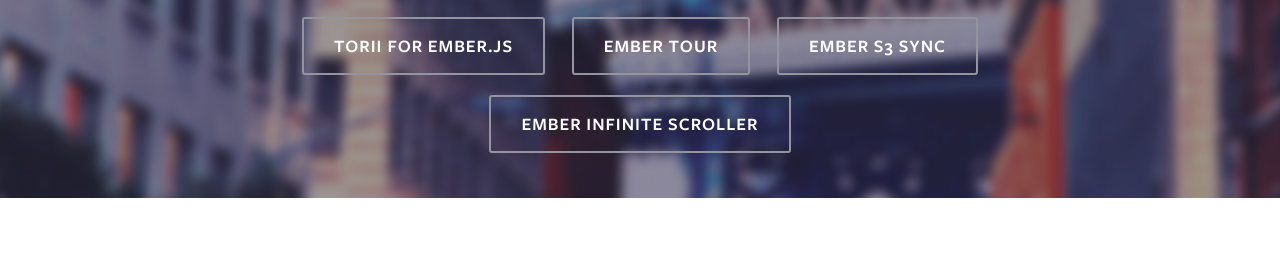
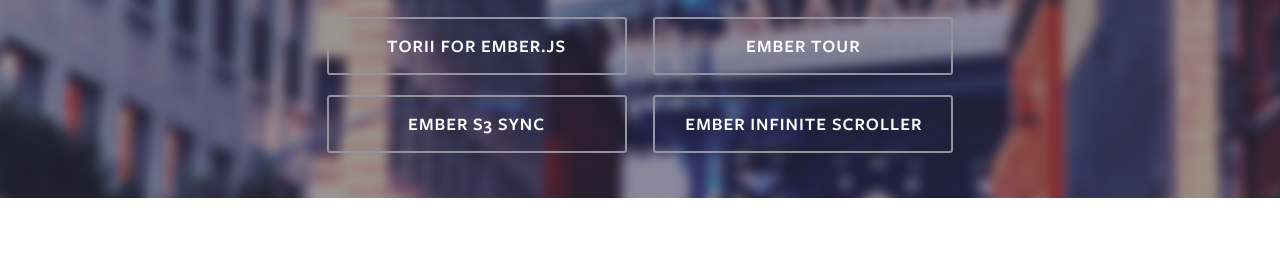
Before and after one commit to isabella232/vestorly.github.io, a plain HTML site: page index.html in a window 1280 px wide. Shown: the part 302-580 px from the top of the page. Drawn offline with Linux system fonts and the light colour scheme.

Commit message:
make buttons same size

```diff
--- a/css/style.css
+++ b/css/style.css
@@ -106,7 +106,7 @@ strong { font-family: 'Freight Sans Pro Medium'; font-weight: normal; }
 .intro-entry h1 { padding-bottom: 24px; color: #fff; letter-spacing: 2px; }
 .intro-high h1 { padding-bottom: 45px; letter-spacing: 3.5px; }
 
-.intro-entry .btn-bordered { height: 58px; padding: 0 30px; border-color: #9394a0; font-size: 18px; line-height: 54px; }
+.intro-entry .btn-bordered { max-width: 300px; width: 100%; height: 58px; padding: 0 30px; border-color: #9394a0; font-size: 18px; line-height: 54px; }
 .intro-entry .btn-bordered:hover { border-color: #fff; }
 
 .fsr-container { overflow: hidden; background-position: center center; background-repeat: no-repeat; background-size: cover; }
```
